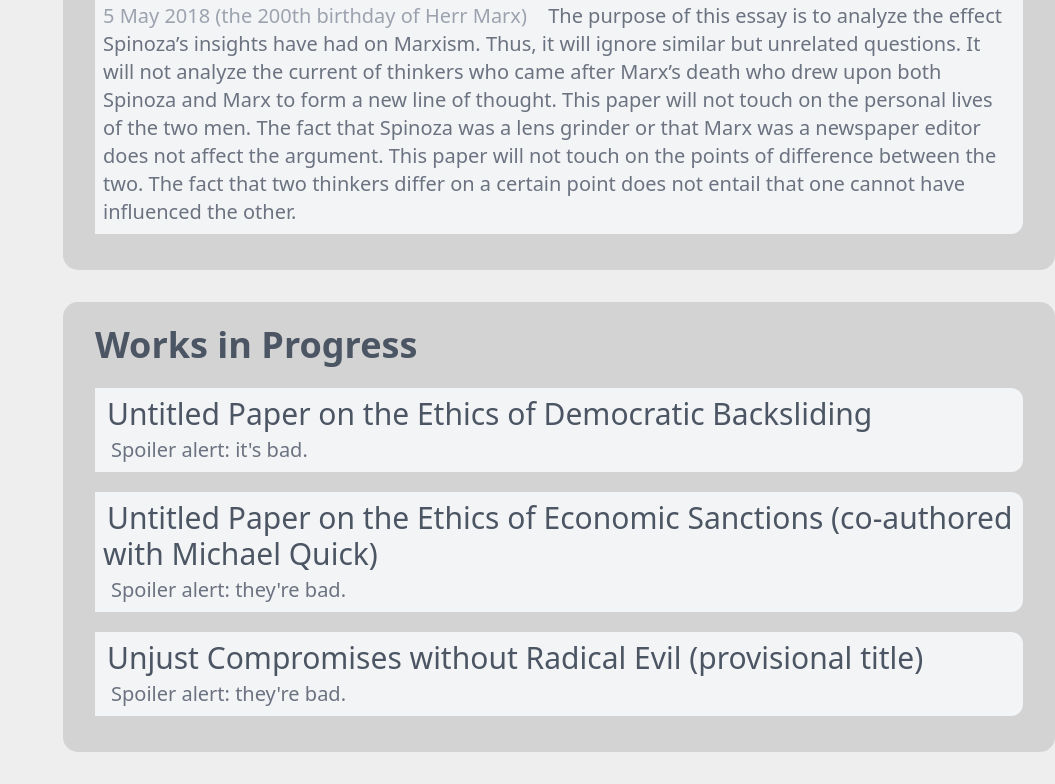
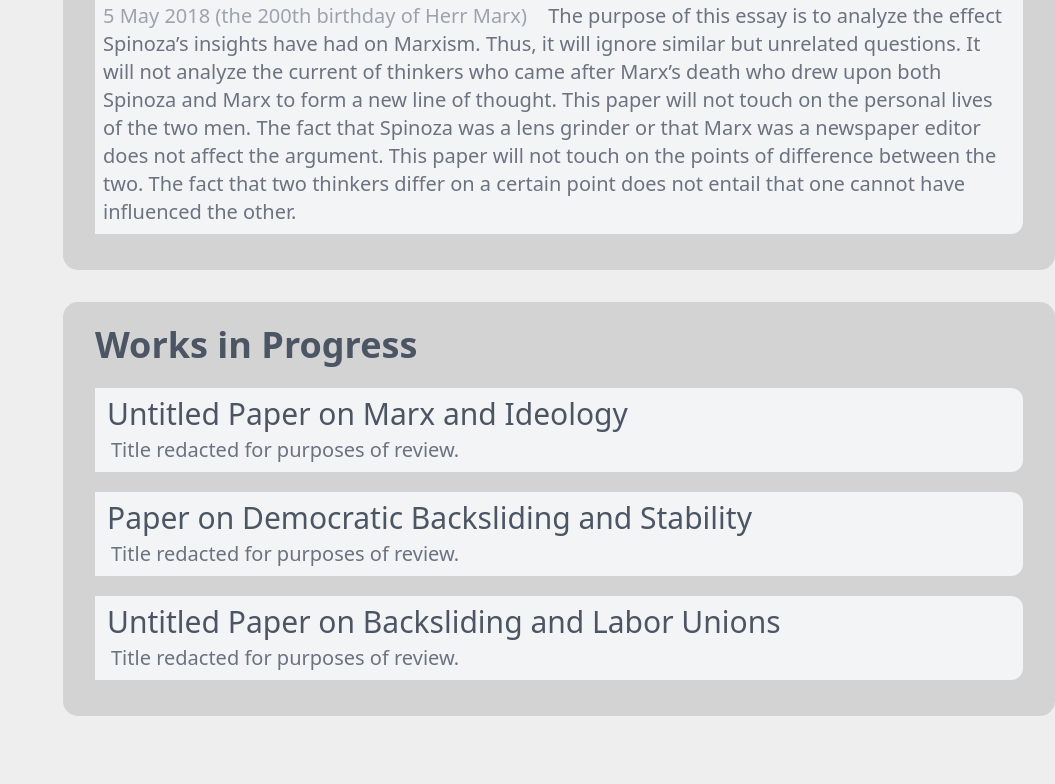
Before and after one commit to samueljthomasphilosophy/helen, a SvelteKit app: page /research in a window 1280 px wide. Shown: the part 1246-2030 px from the top of the page, without its empty margins (225-1280 px from the left). After the commit the page ends 1994 px from the top, so only its background shows below. Built offline with nearby package versions, Linux system fonts and the light colour scheme.

Commit message:
Update +page.svelte

```diff
--- a/src/routes/research/+page.svelte
+++ b/src/routes/research/+page.svelte
@@ -60,16 +60,16 @@
         <div id="wip" class="section">
             <h2> Works in Progress </h2>
             <Card
-                title="Untitled Paper on the Ethics of Democratic Backsliding"
-                text="Spoiler alert: it's bad."
+                title="Untitled Paper on Marx and Ideology"
+                text="Title redacted for purposes of review."
             />
             <Card
-                title="Untitled Paper on the Ethics of Economic Sanctions (co-authored with Michael Quick)"
-                text="Spoiler alert: they're bad."
+                title="Paper on Democratic Backsliding and Stability"
+                text="Title redacted for purposes of review."
             />
             <Card
-                title="Unjust Compromises without Radical Evil (provisional title)"
-                text="Spoiler alert: they're bad."
+                title="Untitled Paper on Backsliding and Labor Unions"
+                text="Title redacted for purposes of review."
             />
         </div>
     </div>
```
